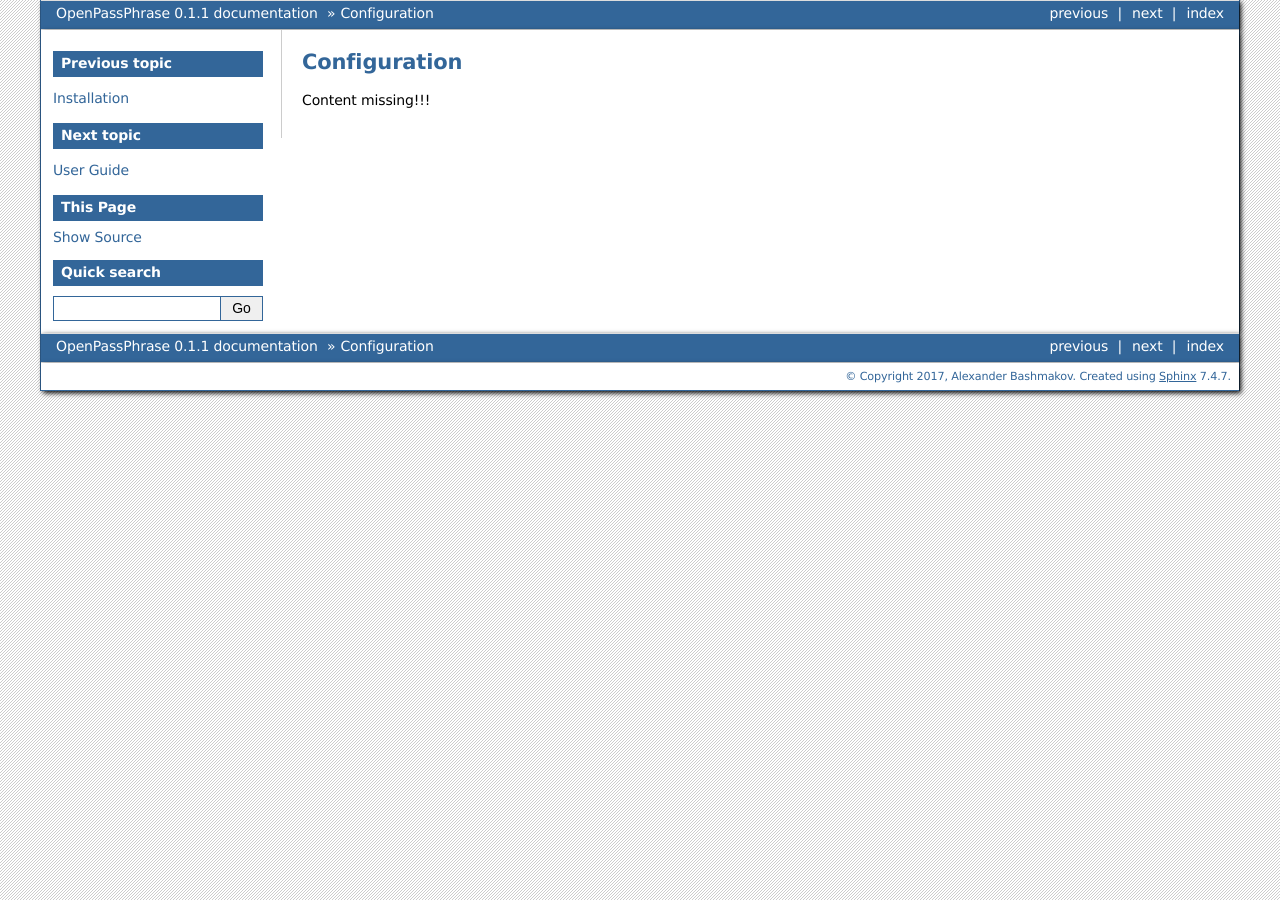
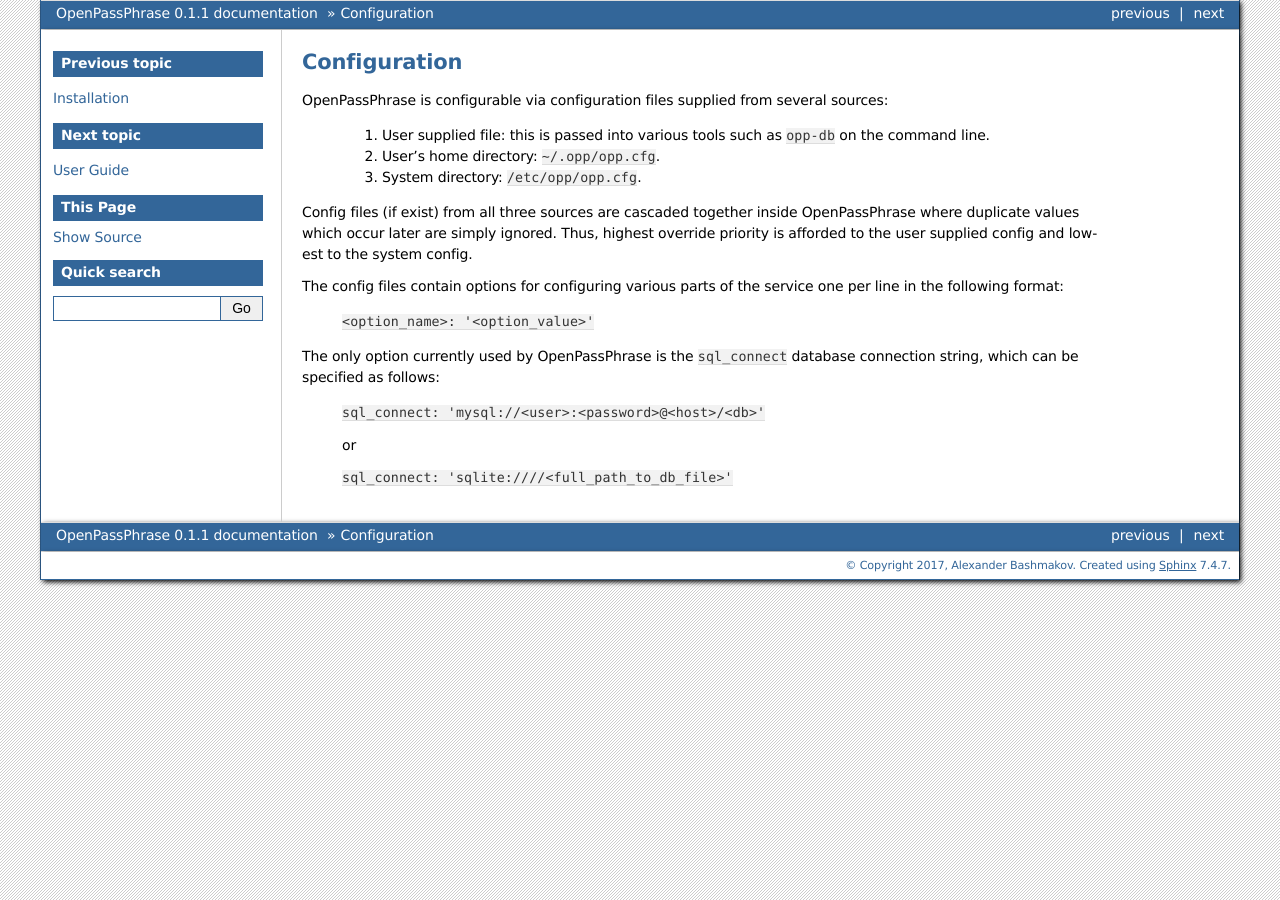
Before and after one commit to openpassphrase/opp, a Sphinx documentation site: the page built from docs/source/configuration.rst, in a window 1280 px wide. Built offline with Sphinx 7.4.7, drawn with Linux system fonts in a browser that asks for light colours.

Commit message:
Added configuration documentation.

```diff
--- a/docs/source/conf.py
+++ b/docs/source/conf.py
@@ -154,3 +154,4 @@
 
 
 html_favicon = '_static/favicon.ico'
+html_use_index = False
--- a/docs/source/configuration.rst
+++ b/docs/source/configuration.rst
@@ -14,7 +14,34 @@
       License for the specific language governing permissions and limitations
       under the License.
 
+.. _configuration:
+
 Configuration
 =============
 
-Content missing!!!
+OpenPassPhrase is configurable via configuration files supplied from several
+sources:
+
+    1. User supplied file: this is passed into various tools such as ``opp-db``
+       on the command line.
+    2. User's home directory: ``~/.opp/opp.cfg``.
+    3. System directory: ``/etc/opp/opp.cfg``.
+
+Config files (if exist) from all three sources are cascaded together inside
+OpenPassPhrase where duplicate values which occur later are simply ignored.
+Thus, highest override priority is afforded to the user supplied config and
+lowest to the system config.
+
+The config files contain options for configuring various parts of the service
+one per line in the following format:
+
+    ``<option_name>: '<option_value>'``
+
+The only option currently used by OpenPassPhrase is the ``sql_connect``
+database connection string, which can be specified as follows:
+
+    ``sql_connect: 'mysql://<user>:<password>@<host>/<db>'``
+
+    or
+
+    ``sql_connect: 'sqlite:////<full_path_to_db_file>'``
```
Also changed, not shown: docs/source/installation.rst (+44 -10 lines).
